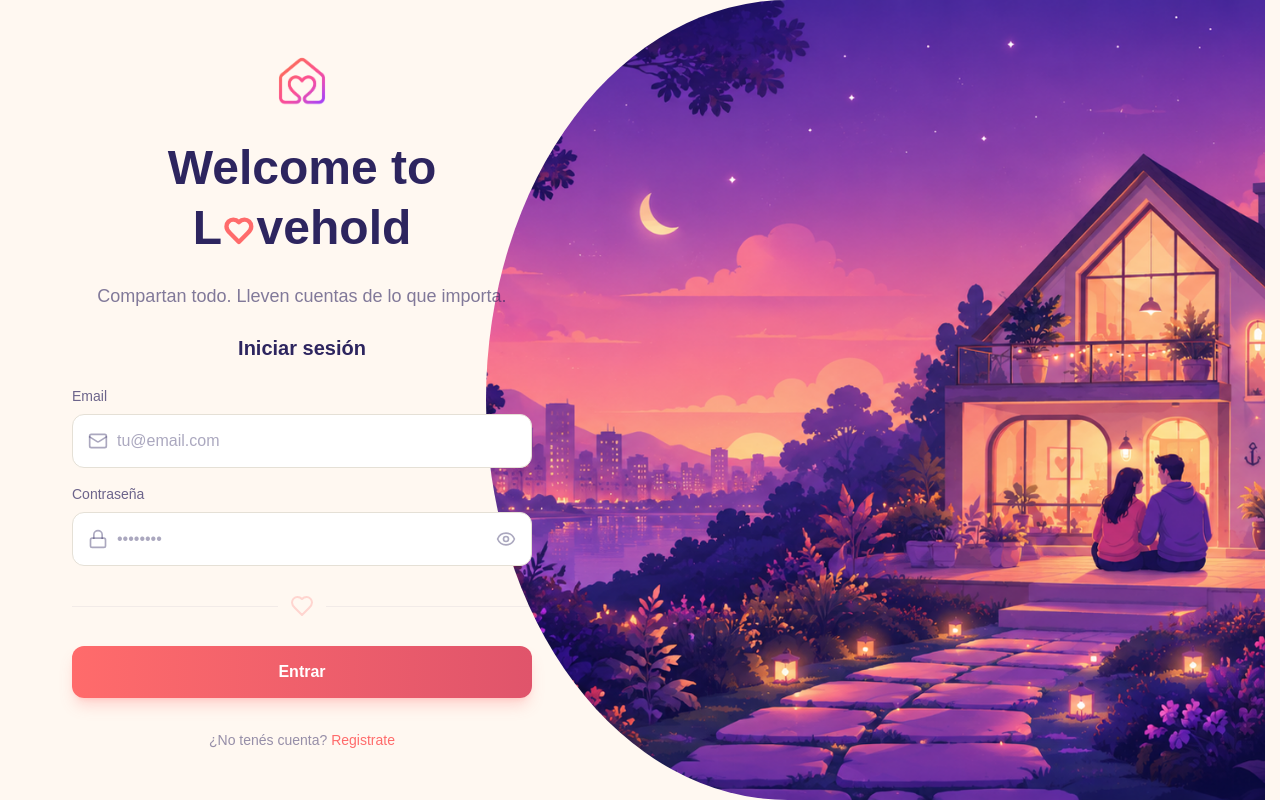
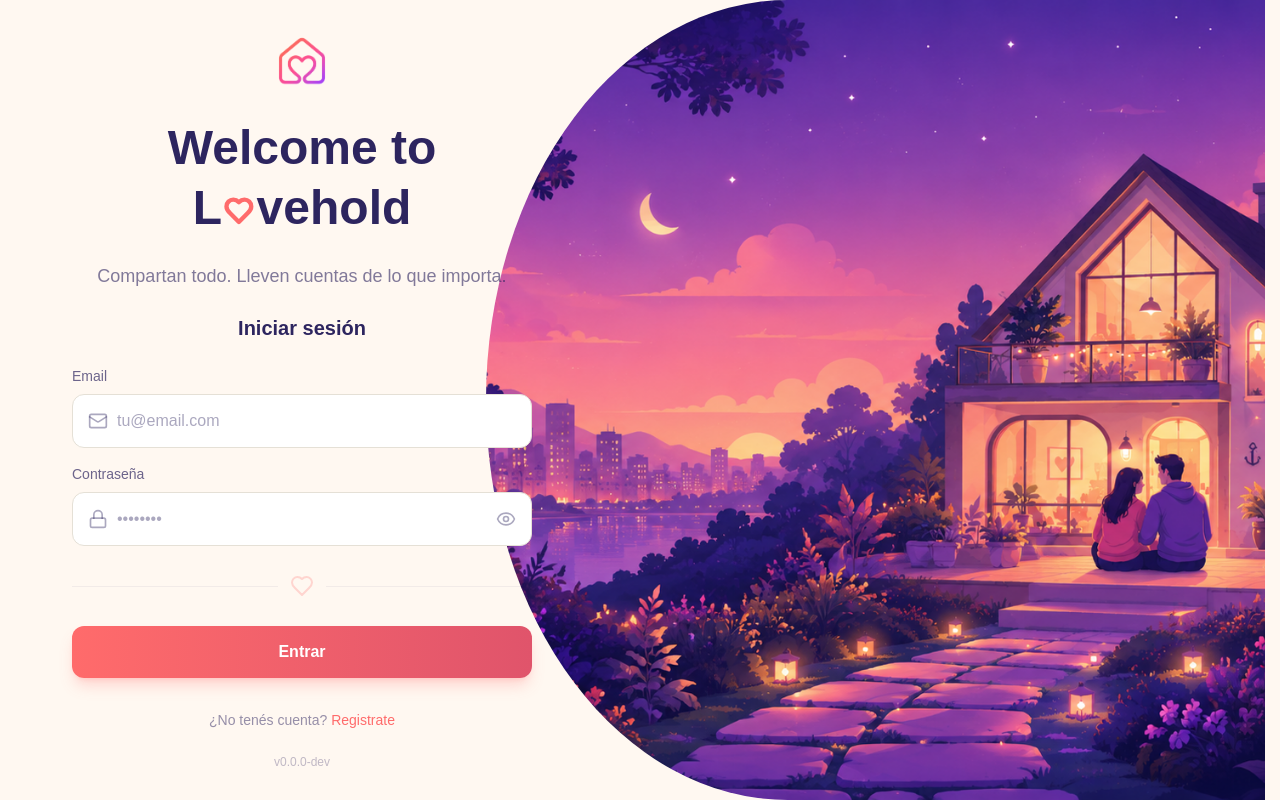
Before and after one commit to andresdarin/Lovehold, a Next.js app in the folder apps/web/: page /login in a window 1280 px wide. Built offline with nearby package versions, Linux system fonts and the light colour scheme; no server answers; a web font is replaced by a local one.

Commit message:
feat: automatic versioning 0.<commits>.<run> and display on login/profile

```diff
--- a/apps/web/src/app/(auth)/login/page.tsx
+++ b/apps/web/src/app/(auth)/login/page.tsx
@@ -7,6 +7,7 @@ import { Mail, Lock, Heart, Eye, EyeOff } from 'lucide-react'
 import { motion } from 'framer-motion'
 import { createClient } from '@/lib/supabase/client'
 import { apiFetch } from '@/lib/api'
+import { APP_VERSION } from '@/lib/version'
 
 /**
  * Vista de Login.
@@ -177,6 +178,9 @@ export default function LoginPage() {
           Registrate
         </Link>
       </p>
+      <p className="mt-6 text-center text-xs text-lh-navy/30">
+        v{APP_VERSION}
+      </p>
     </motion.div>
   )
 }
--- a/apps/web/src/features/profile/ProfilePageClient.tsx
+++ b/apps/web/src/features/profile/ProfilePageClient.tsx
@@ -11,6 +11,7 @@ import { EditProfileModal } from './EditProfileModal'
 import { RankProgressCompact } from './RankProgressCompact'
 import { ProfileMiniStats } from './ProfileMiniStats'
 import LiquidGlass from '@/components/ui/LiquidGlass'
+import { APP_VERSION } from '@/lib/version'
 
 /**
  * Editorial profile page orchestrator.
@@ -84,6 +85,10 @@ export default function ProfilePageClient() {
         onClose={() => setEditOpen(false)}
         onSaved={refreshProfile}
       />
+
+      <p className="text-center text-xs text-muted-foreground/40 pt-4">
+        v{APP_VERSION}
+      </p>
     </div>
   )
 }
--- /dev/null
+++ b/apps/web/src/lib/version.ts
@@ -0,0 +1 @@
+export const APP_VERSION = '0.0.0-dev'
```
